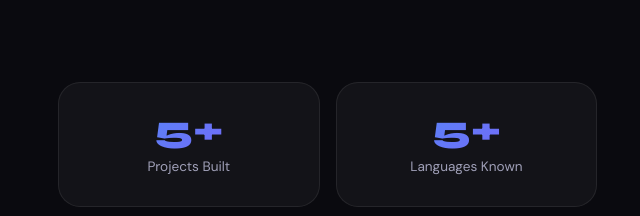
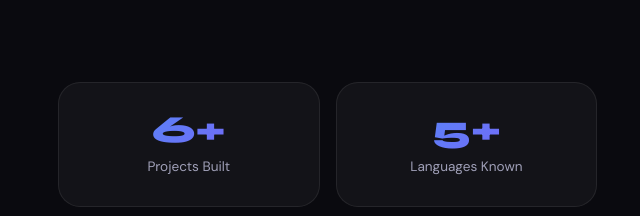
Before and after one commit to darshan08jerry-droid/Portfolio, a plain HTML site: page index.html in a window 1280 px wide. Shown: the part 1002-1218 px from the top of the page, 606-1246 px from the left. Drawn offline with Linux system fonts and the light colour scheme.

Commit message:
Updated the project count

```diff
--- a/index.html
+++ b/index.html
@@ -320,7 +320,7 @@ footer{padding:2rem clamp(1.5rem,6vw,5rem);border-top:1px solid var(--border);di
       </div>
     </div>
     <div class="about-stats">
-      <div class="stat-card"><div class="stat-num">5+</div><div class="stat-label">Projects Built</div></div>
+      <div class="stat-card"><div class="stat-num">6+</div><div class="stat-label">Projects Built</div></div>
       <div class="stat-card"><div class="stat-num">5+</div><div class="stat-label">Languages Known</div></div>
       <div class="stat-card"><div class="stat-num">4</div><div class="stat-label">Certifications</div></div>
       <div class="stat-card"><div class="stat-num" style="font-size:1.3rem;">Software Dev</div><div class="stat-label">Focus Domain</div></div>
```
